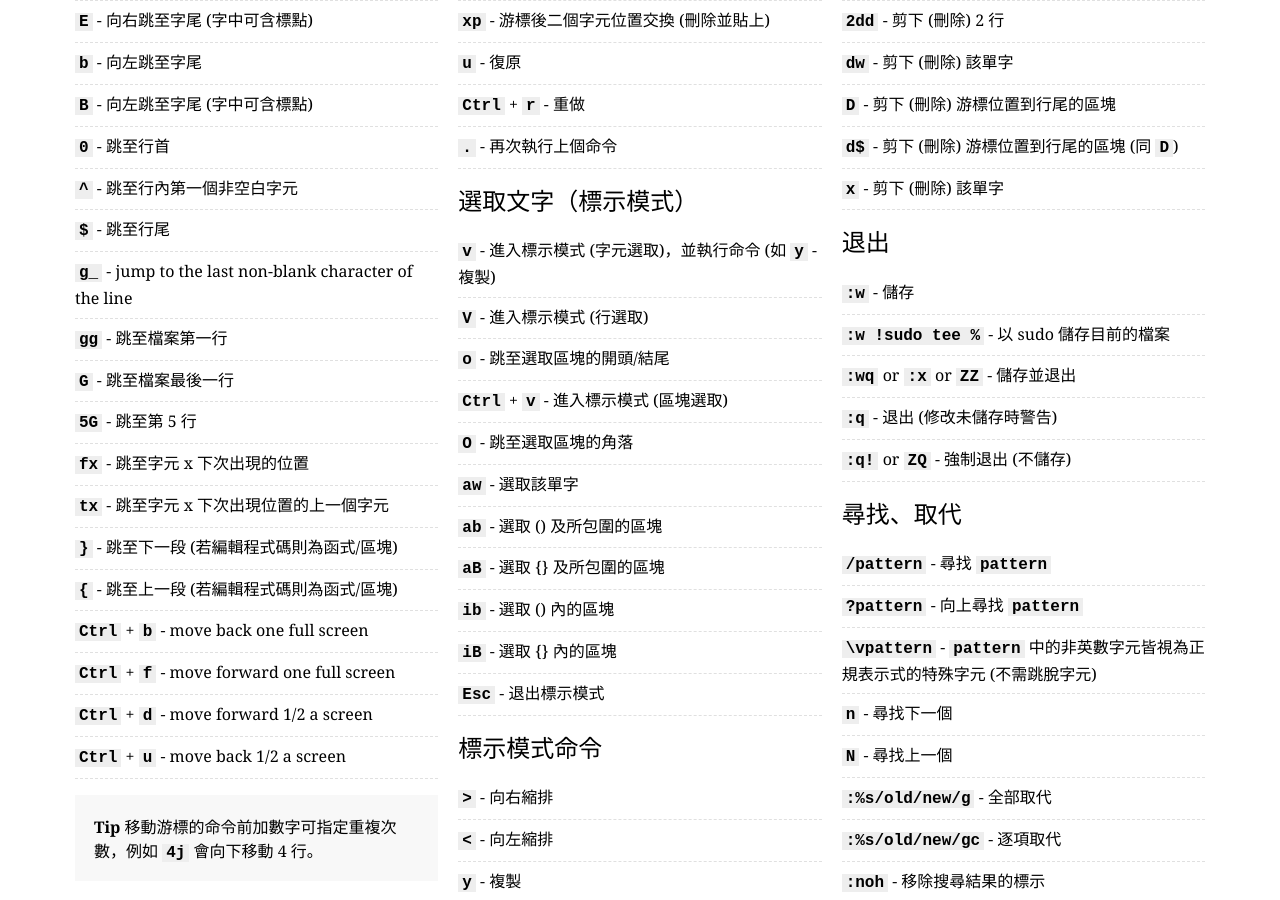
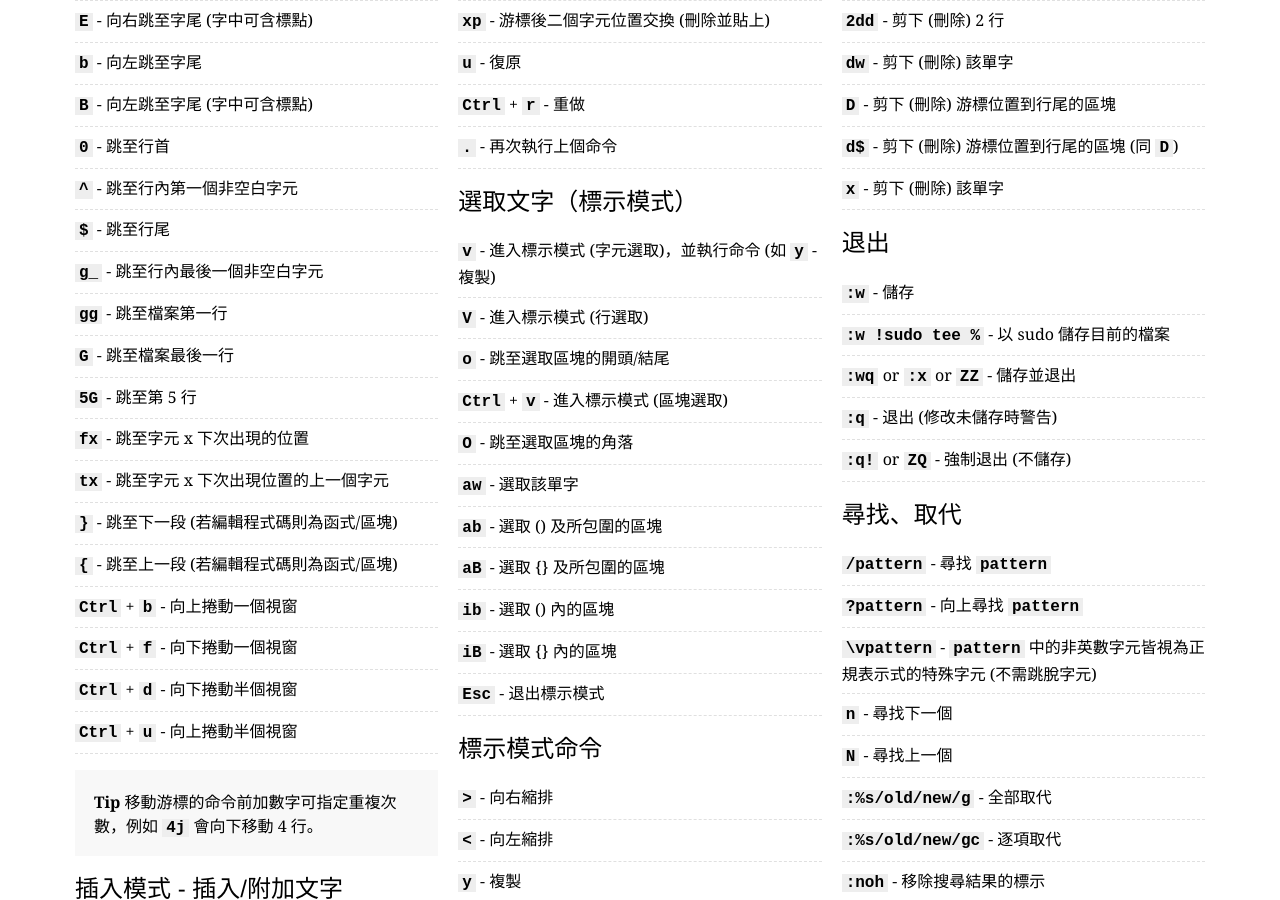
Before and after one commit to rtorr/vim-cheat-sheet, a Jekyll site: the page built from lang/zh_tw/index.html, in a window 1280 px wide and 900 px high, scrolled down 433 px. Built offline with Jekyll 4.4.1, drawn with Linux system fonts in a browser that asks for light colours.

Commit message:
Update zh-tw translation (#142)

```diff
--- a/lang/zh_tw/index.html
+++ b/lang/zh_tw/index.html
@@ -20,6 +20,7 @@ cursorMovement:
     zero: "跳至行首"
     caret: "跳至行內第一個非空白字元"
     dollar: "跳至行尾"
+    g_: "跳至行內最後一個非空白字元"
     gg: "跳至檔案第一行"
     G: "跳至檔案最後一行"
     fiveG: "跳至第 5 行"
@@ -27,6 +28,10 @@ cursorMovement:
     tx: "跳至字元 x 下次出現位置的上一個字元"
     closeCurlyBrace: "跳至下一段 (若編輯程式碼則為函式/區塊)"
     openCurlyBrace: "跳至上一段 (若編輯程式碼則為函式/區塊)"
+    CtrlPlusb: "向上捲動一個視窗"
+    CtrlPlusf: "向下捲動一個視窗"
+    CtrlPlusd: "向下捲動半個視窗"
+    CtrlPlusu: "向上捲動半個視窗"
   tip: "移動游標的命令前加數字可指定重複次數，例如 <kbd>4j</kbd> 會向下移動 4 行。"
 
 insertMode:
```
